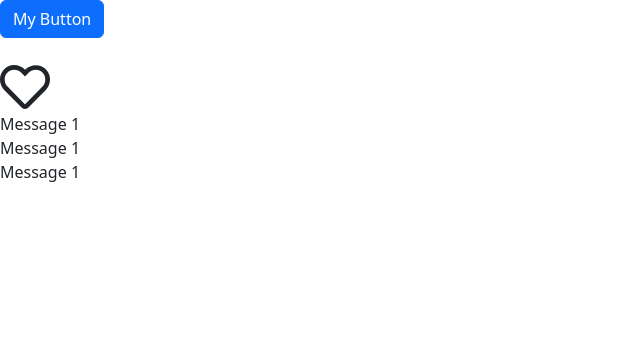
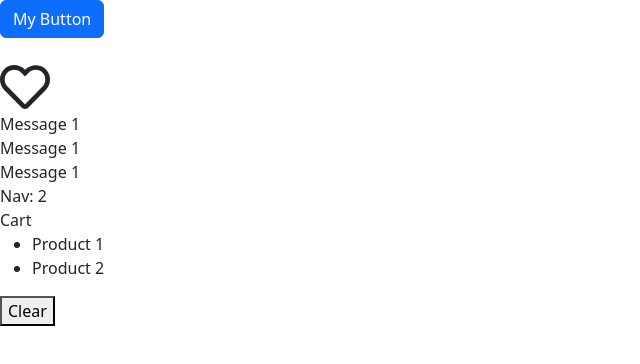
Before and after one commit to Hamzakhan55/ReactTS, a React (Vite) app in the folder my-app/: page / in a window 1280 px wide. Shown: the top 364 px of the page, without its empty margins (0-640 px from the left). Built offline with nearby package versions, Linux system fonts and the light colour scheme.

Commit message:
create a navbar and cart and clear button for using sharing state between two objects

```diff
--- a/my-app/src/App.tsx
+++ b/my-app/src/App.tsx
@@ -4,15 +4,20 @@ import Button from './components/Button';
 import { useState } from 'react';
 import Like from './components/Like/Like';
 import Message from './components/Message';
+import Nav from './components/NavCartConnet.ysx/Nav';
+import Cart from './components/NavCartConnet.ysx/Cart';
 
 
 function App() {
+  const [cartItems, setCartItems] = useState(['Product 1', 'Product 2'])
   const [alertVisible, setAlertVisibility] = useState(false)
   return(<>
   {alertVisible && <Alert onClose={() => setAlertVisibility(false)}>My Alert</Alert>}
   <Button onClick={()=> setAlertVisibility(true)}>My Button</Button> <br /><br />
   <Like onClick={() => console.log("Heart button was clicked")}/>
   <Message/><Message/><Message/>
+  <Nav cartItemsCount={cartItems.length} />
+  <Cart cartItems={cartItems} onClear={() => setCartItems([])}/>
   </>
 )
 }
--- /dev/null
+++ b/my-app/src/components/NavCartConnet.ysx/Cart.tsx
@@ -0,0 +1,16 @@
+interface Props {
+    cartItems: string []
+    onClear: () => void
+}
+function Cart({cartItems, onClear}: Props) {
+  return (<>
+    <div>Cart</div>
+    <ul>
+        {cartItems.map(item => <li key={item}>{item}</li>)}
+    </ul>
+    <button onClick={onClear}>Clear</button>
+    </>
+  )
+}
+
+export default Cart
--- /dev/null
+++ b/my-app/src/components/NavCartConnet.ysx/Nav.tsx
@@ -0,0 +1,10 @@
+interface Props {
+    cartItemsCount: number
+}
+function Nav({cartItemsCount}: Props) {
+  return (
+    <div>Nav: {cartItemsCount}</div>
+  )
+}
+
+export default Nav;
```
Also changed, not shown: my-app/src/App.css (deleted).
